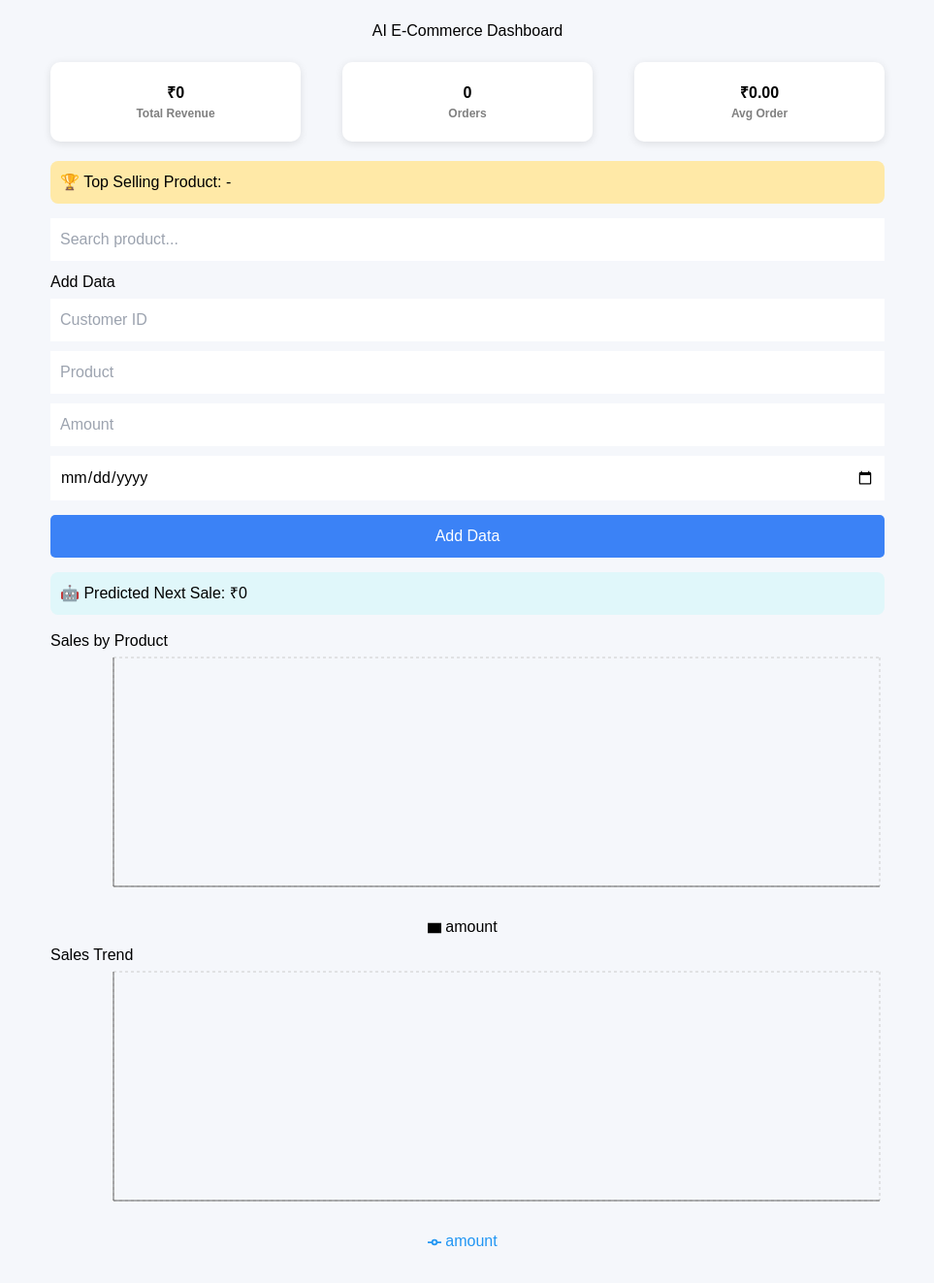
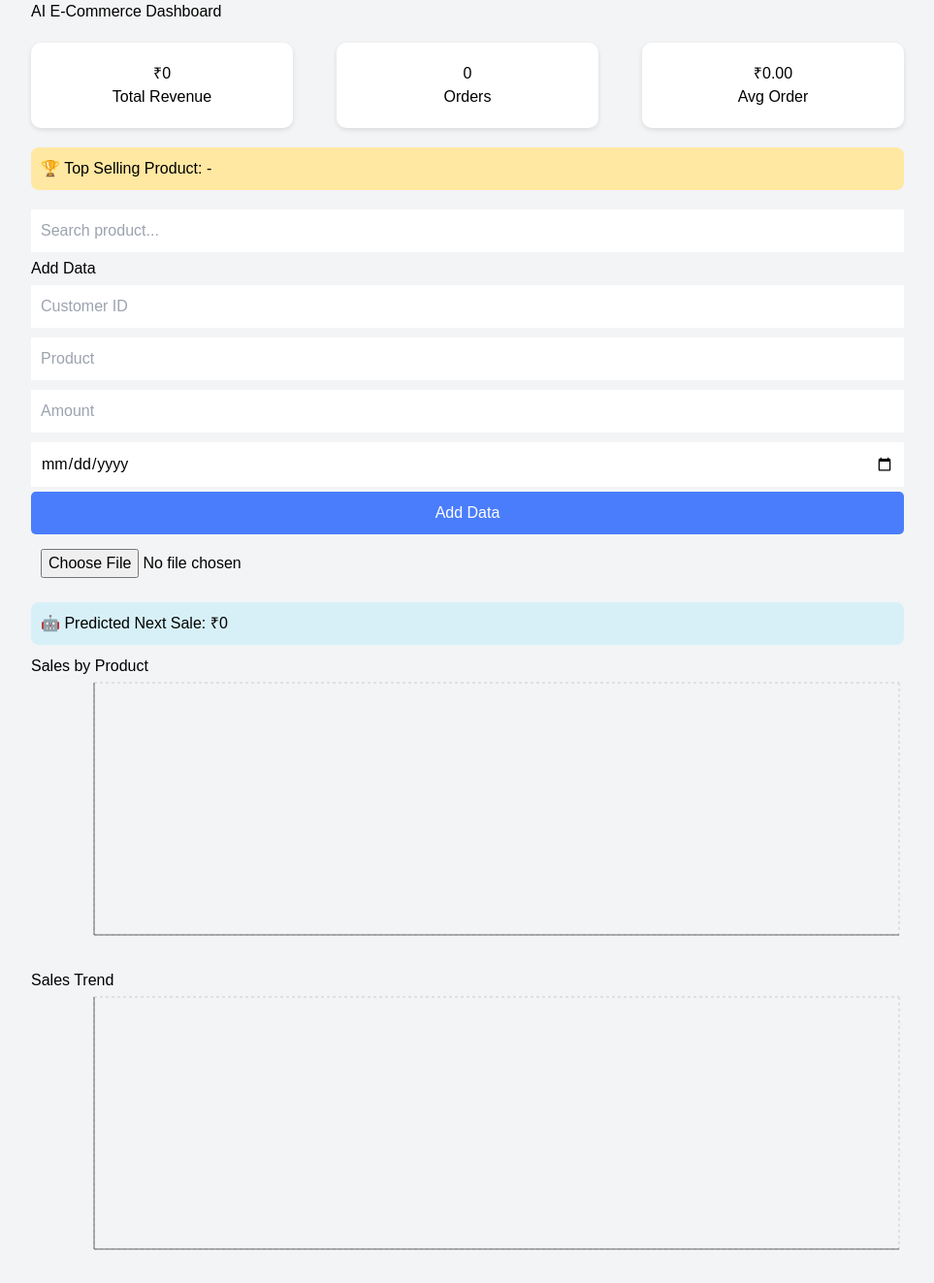
Before and after one commit to dhruthi131203-spec/ai-ecommerce-dashboard, a React app: page / in a window 1280 px wide. Shown: the whole page at 97% size, without its empty margins (158-1121 px from the left). Built offline with nearby package versions, Linux system fonts and the light colour scheme; the HTML template or start-up script is replaced by a standard one.

Commit message:
final fix: csv upload + charts + UI

```diff
--- a/package.json
+++ b/package.json
@@ -12,6 +12,7 @@
   "dependencies": {
     "axios": "^1.15.2",
     "chart.js": "^4.5.1",
+    "papaparse": "^5.5.3",
     "react": "^19.2.5",
     "react-chartjs-2": "^5.3.1",
     "react-dom": "^19.2.5",
--- a/src/App.css
+++ b/src/App.css
@@ -1,16 +1,7 @@
-body {
-  font-family: Arial;
-  background: #f5f7fb;
-}
-
 .container {
   max-width: 900px;
   margin: auto;
-  padding: 20px;
-}
-
-h1 {
-  text-align: center;
+  font-family: Arial;
 }
 
 .stats {
@@ -25,30 +16,17 @@ h1 {
   border-radius: 10px;
   width: 30%;
   text-align: center;
-  font-weight: bold;
-  box-shadow: 0 2px 8px rgba(0,0,0,0.1);
-}
-
-.card span {
-  display: block;
-  font-size: 12px;
-  color: gray;
+  box-shadow: 0 2px 5px rgba(0,0,0,0.1);
 }
 
 .top-product {
-  background: #ffe9a7;
+  background: #ffe8a1;
   padding: 10px;
   border-radius: 8px;
   margin-bottom: 15px;
 }
 
-.search {
-  width: 100%;
-  padding: 10px;
-  margin-bottom: 10px;
-}
-
-.form input {
+input {
   width: 100%;
   padding: 10px;
   margin: 5px 0;
@@ -57,23 +35,21 @@ h1 {
 button {
   width: 100%;
   padding: 10px;
-  background: #3b82f6;
+  background: #4a7dfc;
   color: white;
   border: none;
-  margin-top: 10px;
   border-radius: 5px;
 }
 
-.results {
-  background: white;
+.search-results {
+  background: #f1f1f1;
   padding: 10px;
   margin-bottom: 10px;
-  border-radius: 8px;
 }
 
 .prediction {
-  background: #e0f7fa;
+  background: #d7f0f7;
   padding: 10px;
-  margin: 15px 0;
+  margin: 10px 0;
   border-radius: 8px;
 }
--- a/src/App.jsx
+++ b/src/App.jsx
@@ -1,17 +1,16 @@
 import React, { useState } from "react";
 import "./App.css";
+import Papa from "papaparse";
 import {
   BarChart,
   Bar,
+  LineChart,
+  Line,
   XAxis,
   YAxis,
   Tooltip,
-  LineChart,
-  Line,
   CartesianGrid,
-  Legend,
   ResponsiveContainer,
-  Cell,
 } from "recharts";
 
 function App() {
@@ -25,19 +24,21 @@ function App() {
     date: "",
   });
 
-  // 🎨 Colors for products
+  // COLORS FOR CHART
   const COLORS = ["#4CAF50", "#2196F3", "#FF9800", "#E91E63", "#9C27B0"];
 
+  // INPUT CHANGE
   const handleChange = (e) => {
     setFormData({ ...formData, [e.target.name]: e.target.value });
   };
 
+  // ADD DATA
   const handleAddData = () => {
     if (!formData.product || !formData.amount || !formData.date) return;
 
     const newEntry = {
       ...formData,
-      product: formData.product.trim().toLowerCase(),
+      product: formData.product.toLowerCase(),
       amount: Number(formData.amount),
     };
 
@@ -51,48 +52,70 @@ function App() {
     });
   };
 
-  // 🔍 SEARCH
+  // CSV UPLOAD
+  const handleCSVUpload = (e) => {
+    const file = e.target.files[0];
+
+    Papa.parse(file, {
+      header: true,
+      skipEmptyLines: true,
+      complete: (results) => {
+        const parsed = results.data.map((item) => ({
+          customerId: item.customerId || "",
+          product: item.product.toLowerCase(),
+          amount: Number(item.amount),
+          date: item.date,
+        }));
+
+        setSalesData(parsed);
+      },
+    });
+  };
+
+  // SEARCH
   const filteredData = salesData.filter((item) =>
-    item.product.toLowerCase().includes(searchTerm.toLowerCase())
+    item.product.includes(searchTerm.toLowerCase())
   );
 
-  // 📊 GROUP BY PRODUCT
-  const groupedData = salesData.reduce((acc, item) => {
-    const key = item.product;
-    if (!acc[key]) acc[key] = 0;
-    acc[key] += item.amount;
-    return acc;
-  }, {});
+  // GROUP DATA
+  const groupedData = Object.values(
+    salesData.reduce((acc, item) => {
+      if (!acc[item.product]) {
+        acc[item.product] = { product: item.product, total: 0 };
+      }
+      acc[item.product].total += item.amount;
+      return acc;
+    }, {})
+  );
 
-  const chartData = Object.keys(groupedData).map((key) => ({
-    product: key,
-    amount: groupedData[key],
-  }));
+  // SALES TREND
+  const trendData = Object.values(
+    salesData.reduce((acc, item) => {
+      if (!acc[item.date]) {
+        acc[item.date] = { date: item.date, total: 0 };
+      }
+      acc[item.date].total += item.amount;
+      return acc;
+    }, {})
+  );
 
-  // 📈 GROUP BY DATE (FIXED TREND)
-  const trendData = salesData.reduce((acc, item) => {
-    if (!acc[item.date]) acc[item.date] = 0;
-    acc[item.date] += item.amount;
-    return acc;
-  }, {});
-
-  const trendChartData = Object.keys(trendData).map((date) => ({
-    date,
-    amount: trendData[date],
-  }));
-
-  // 📊 STATS
+  // STATS
   const totalRevenue = salesData.reduce((sum, i) => sum + i.amount, 0);
   const totalOrders = salesData.length;
   const avgOrder = totalOrders ? totalRevenue / totalOrders : 0;
 
   const topProduct =
-    chartData.length > 0
-      ? chartData.reduce((a, b) => (a.amount > b.amount ? a : b)).product
+    groupedData.length > 0
+      ? groupedData.reduce((a, b) => (a.total > b.total ? a : b)).product
       : "-";
 
-  // 🤖 Simple AI Prediction
-  const predictedSale = avgOrder * 1.1;
+  // SIMPLE AI PREDICTION
+  const prediction =
+    trendData.length > 0
+      ? Math.round(
+          trendData.reduce((sum, i) => sum + i.total, 0) / trendData.length
+        )
+      : 0;
 
   return (
     <div className="container">
@@ -100,63 +123,69 @@ function App() {
 
       {/* STATS */}
       <div className="stats">
-        <div className="card">₹{totalRevenue} <span>Total Revenue</span></div>
-        <div className="card">{totalOrders} <span>Orders</span></div>
-        <div className="card">₹{avgOrder.toFixed(2)} <span>Avg Order</span></div>
+        <div className="card">₹{totalRevenue} <br />Total Revenue</div>
+        <div className="card">{totalOrders} <br />Orders</div>
+        <div className="card">₹{avgOrder.toFixed(2)} <br />Avg Order</div>
       </div>
 
       <div className="top-product">
         🏆 Top Selling Product:{" "}
-        {topProduct.charAt(0).toUpperCase() + topProduct.slice(1)}
+        {topProduct !== "-"
+          ? topProduct.charAt(0).toUpperCase() + topProduct.slice(1)
+          : "-"}
       </div>
 
       {/* SEARCH */}
       <input
-        className="search"
+        type="text"
         placeholder="Search product..."
         value={searchTerm}
         onChange={(e) => setSearchTerm(e.target.value)}
       />
 
-      {/* SEARCH RESULTS */}
+      {/* SEARCH RESULTS (FIXED POSITION) */}
       {searchTerm && (
-        <div className="results">
-          <h3>Search Results</h3>
+        <div className="search-results">
+          <h4>Search Results</h4>
           {filteredData.map((item, i) => (
-            <p key={i}>
-              {item.product.toUpperCase()} - ₹{item.amount}
-            </p>
+            <div key={i}>
+              {item.product} - ₹{item.amount}
+            </div>
           ))}
         </div>
       )}
 
-      {/* FORM */}
+      {/* ADD DATA */}
       <div className="form">
         <h3>Add Data</h3>
+
         <input name="customerId" placeholder="Customer ID" value={formData.customerId} onChange={handleChange} />
         <input name="product" placeholder="Product" value={formData.product} onChange={handleChange} />
         <input name="amount" placeholder="Amount" value={formData.amount} onChange={handleChange} />
         <input type="date" name="date" value={formData.date} onChange={handleChange} />
+
         <button onClick={handleAddData}>Add Data</button>
+
+        {/* CSV UPLOAD RESTORED */}
+        <input type="file" accept=".csv" onChange={handleCSVUpload} />
       </div>
 
       {/* AI */}
       <div className="prediction">
-        🤖 Predicted Next Sale: ₹{predictedSale.toFixed(0)}
+        🤖 Predicted Next Sale: ₹{prediction}
       </div>
 
       {/* BAR CHART */}
       <h3>Sales by Product</h3>
       <ResponsiveContainer width="100%" height={300}>
-        <BarChart data={chartData}>
+        <BarChart data={groupedData}>
           <CartesianGrid strokeDasharray="3 3" />
           <XAxis dataKey="product" />
           <YAxis />
           <Tooltip />
-          <Legend />
-          <Bar dataKey="amount">
-            {chartData.map((entry, index) => (
-              <Cell key={index} fill={COLORS[index % COLORS.length]} />
+          <Bar dataKey="total">
+            {groupedData.map((entry, index) => (
+              <cell key={index} fill={COLORS[index % COLORS.length]} />
             ))}
           </Bar>
         </BarChart>
@@ -165,13 +194,12 @@ function App() {
       {/* LINE CHART */}
       <h3>Sales Trend</h3>
       <ResponsiveContainer width="100%" height={300}>
-        <LineChart data={trendChartData}>
+        <LineChart data={trendData}>
           <CartesianGrid strokeDasharray="3 3" />
           <XAxis dataKey="date" />
           <YAxis />
           <Tooltip />
-          <Legend />
-          <Line type="monotone" dataKey="amount" stroke="#2196F3" strokeWidth={3} />
+          <Line type="monotone" dataKey="total" stroke="#2196F3" strokeWidth={3} />
         </LineChart>
       </ResponsiveContainer>
     </div>
```
Also changed, not shown: 1 other file (tests, documents, lock files or other folders).
